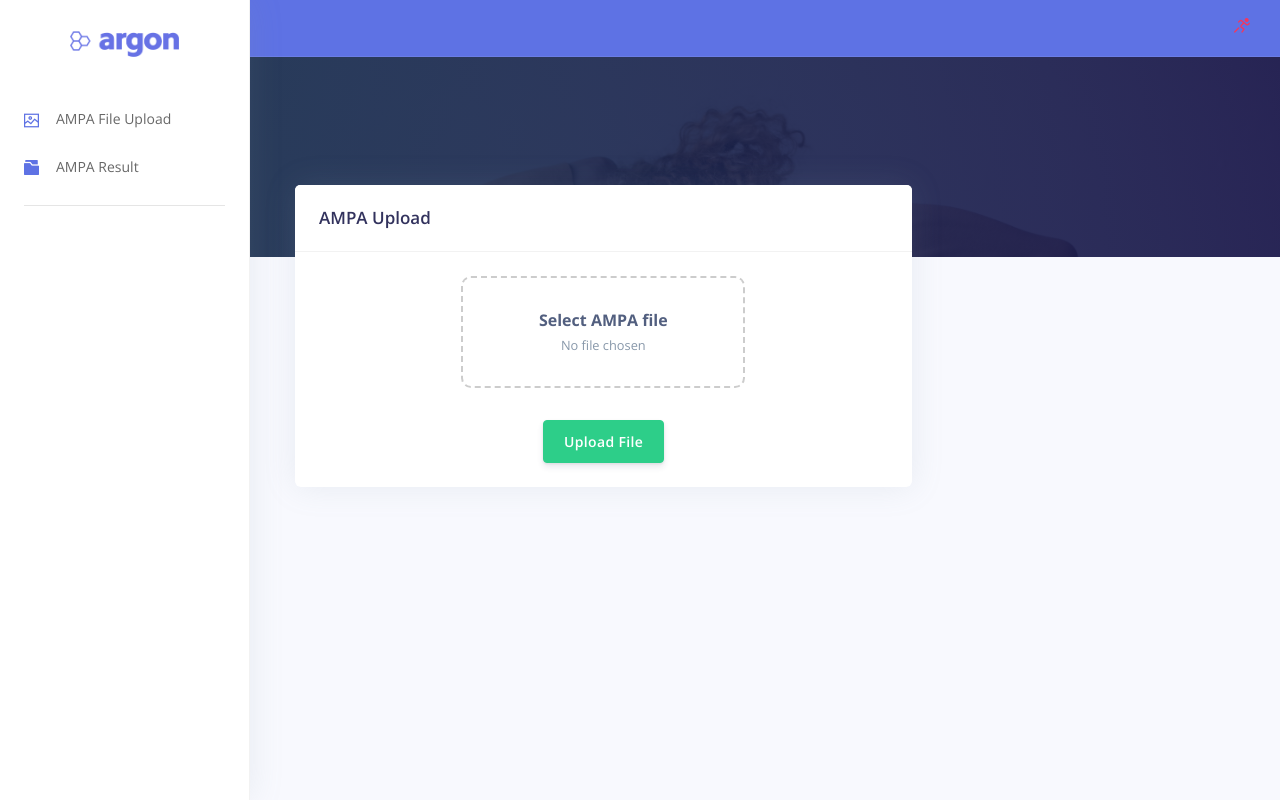
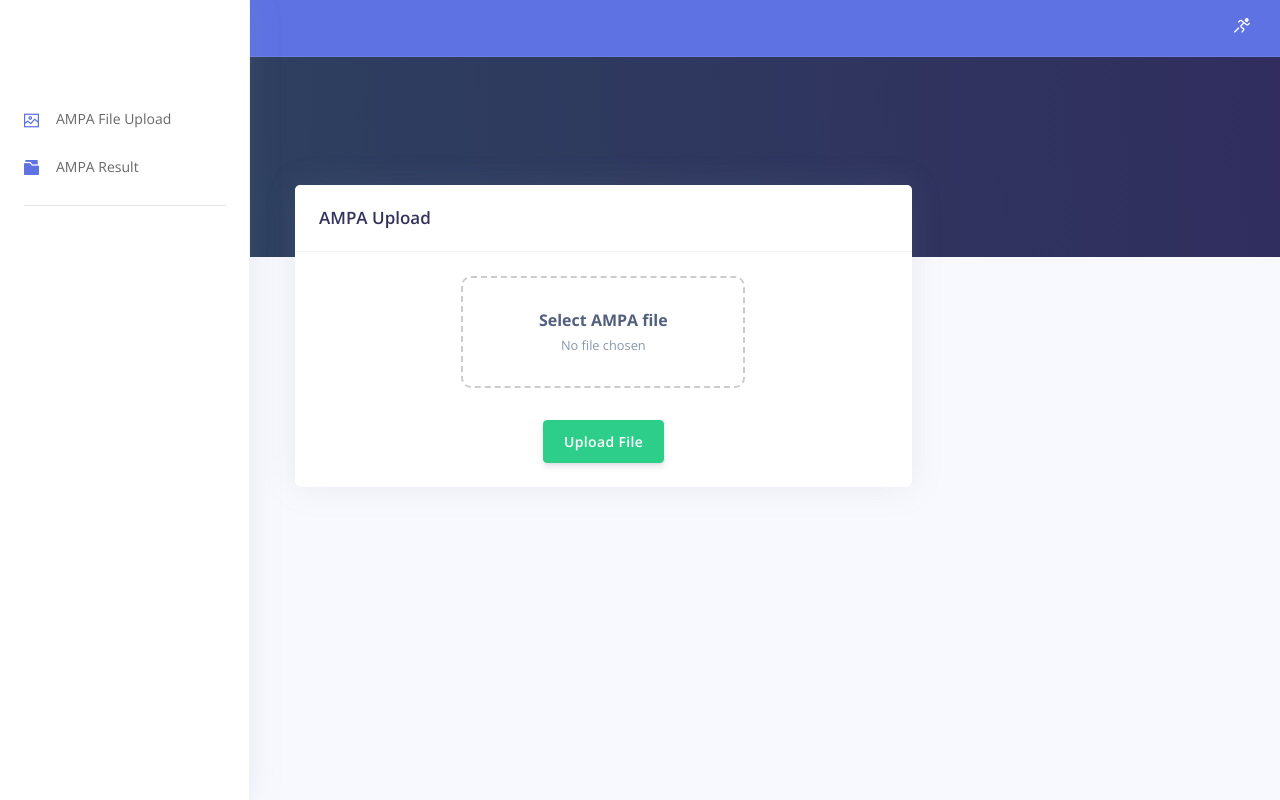
Before and after one commit to mcpicornell/ampa-app, a Django app: page /upload-ampa/ in a window 1280 px wide. Run offline with Django 3.2, Linux system fonts and the light colour scheme; the visitor is signed in with stand-in values (Sample User, id 1); some libraries are stand-ins or nearby versions.

Commit message:
feat: clean template images

```diff
--- a/apps/templates/home/ampa-file-upload.html
+++ b/apps/templates/home/ampa-file-upload.html
@@ -13,7 +13,7 @@
   }
 </style>
 <div class="header pb-6 d-flex align-items-center"
-  style="min-height: 200px; background-image: url(/static/assets/img/theme/profile-cover.jpg); background-size: cover; background-position: center top;">
+  style="min-height: 200px; background-size: cover; background-position: center top;">
   <!-- Mask -->
   <span class="mask bg-gradient-default opacity-8"></span>
   <!-- Header container -->
--- a/apps/templates/home/ampa-result.html
+++ b/apps/templates/home/ampa-result.html
@@ -5,7 +5,7 @@
 {% block content %}
 
 <div class="header pb-6 d-flex align-items-center"
-     style="min-height: 200px; background-image: url(/static/assets/img/theme/profile-cover.jpg); background-size: cover; background-position: center top;">
+     style="min-height: 200px; background-size: cover; background-position: center top;">
   <!-- Mask -->
   <span class="mask bg-gradient-default opacity-8"></span>
   <!-- Header container -->
--- a/apps/templates/includes/navigation.html
+++ b/apps/templates/includes/navigation.html
@@ -18,7 +18,7 @@
       <ul class="navbar-nav align-items-center  ml-auto ml-md-0 ">
         <div class="d-flex align-items-center rounded-circle">
           <a href="{% url 'logout' %}" class="rounded-circle">
-            <i class="ni ni-user-run text-red"></i>
+            <i class="ni ni-user-run text-white"></i>
           </a>
         </div>
       </ul>
--- a/apps/templates/includes/sidenav.html
+++ b/apps/templates/includes/sidenav.html
@@ -2,9 +2,6 @@
   <div class="scrollbar-inner">
     <!-- Brand -->
     <div class="sidenav-header  align-items-center">
-      <a class="navbar-brand" href="/">
-        <img src="/static/assets/img/brand/blue.png" class="navbar-brand-img" alt="Argon Design - Jinja Template Logo.">
-      </a>
     </div>
     <div class="navbar-inner">
       <!-- Collapse -->
```
